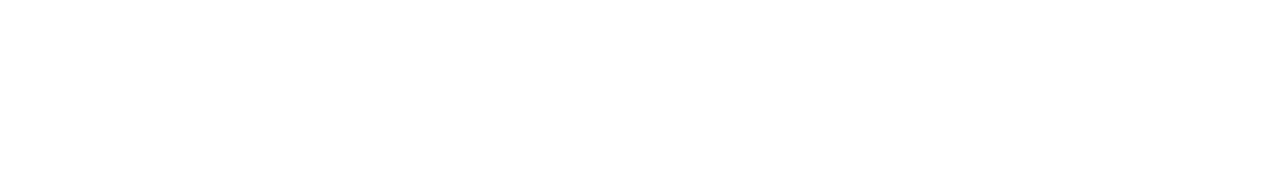
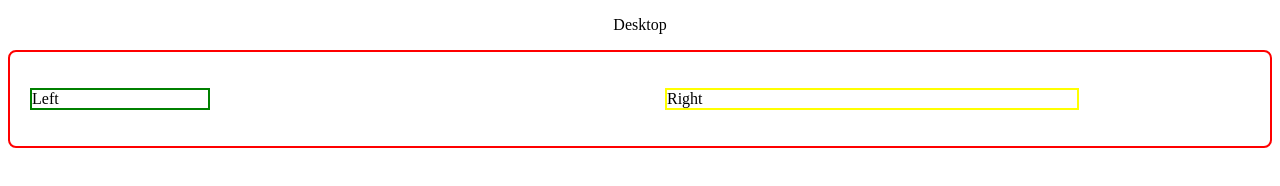
Before and after one commit to webdiv-rakib/simple-responsive-practice, a plain HTML site: page practice-task-1.html in a window 1280 px wide. Drawn offline with Linux system fonts and the light colour scheme.

Commit message:
practice task 1 done

```diff
--- a/practice-task-1.html
+++ b/practice-task-1.html
@@ -1,11 +1,29 @@
 <!DOCTYPE html>
 <html lang="en">
+
 <head>
     <meta charset="UTF-8">
     <meta name="viewport" content="width=device-width, initial-scale=1.0">
     <title>Practice-Task-1</title>
+    <link rel="stylesheet" href="style/practice-task-1.css">
 </head>
+
 <body>
+    <header>
+        <div class="container">
+            <p class="title">Desktop</p>
+            <div class="content">
+                <p class="left">Left</p>
+                <p class="right">Right</p>
+            </div>
+        </div>
+    </header>
+    <main>
 
+    </main>
+    <footer>
+
+    </footer>
 </body>
+
 </html>
--- a/style/practice-task-1.css
+++ b/style/practice-task-1.css
@@ -0,0 +1,29 @@
+.title{
+    text-align: center;
+}
+header{
+    height: 100%;
+}
+.content{
+    border: 2px solid red;
+    border-radius: 8px;
+    padding: 20px;
+    display: grid;
+    grid-template-columns: repeat(2,1fr);
+    gap: 50px;
+}
+
+.left{
+    border: 2px solid green;
+    width: 30%;
+}
+.right{
+    border: 2px solid yellow;
+    width: 70%;
+}
+
+@media screen and (max-width:700px){
+    .content{
+        grid-template-columns: repeat(1,1fr);
+    }
+}
```
Also changed, not shown: images/photo_2024-07-12_19-41-49 (2).jpg (added), images/photo_2024-07-12_19-41-49 (3).jpg (added), images/photo_2024-07-12_19-41-49 (4).jpg (added), images/photo_2024-07-12_19-41-49.jpg (added), images/photo_2024-07-12_19-48-12.jpg (added).
